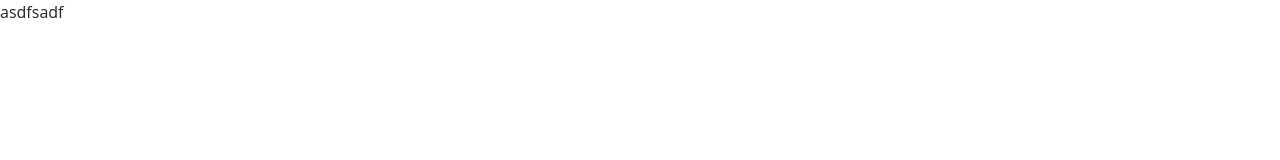
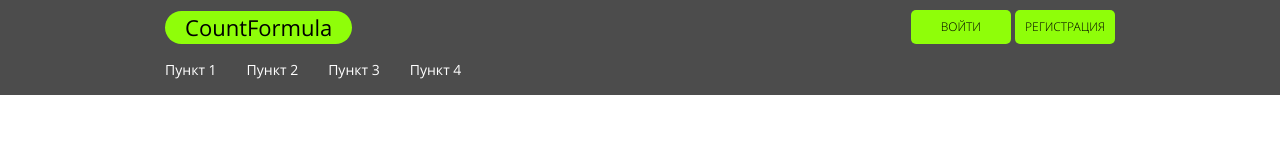
Before and after one commit to shikorin-jr/project, a plain HTML site: page src/index.html in a window 1280 px wide. Drawn offline with Linux system fonts and the light colour scheme; a web font is replaced by a local one.

Commit message:
add header

```diff
--- a/src/css/fonts.css
+++ b/src/css/fonts.css
@@ -1,8 +1,8 @@
 @font-face {
     font-family: 'Open Sans';
     src: local('Open Sans Light'), local('OpenSans-Light'),
-        url('OpenSans-Light.woff2') format('woff2'),
-        url('OpenSans-Light.woff') format('woff');
+        url('../fonts/OpenSans-Light.woff2') format('woff2'),
+        url('../fonts/OpenSans-Light.woff') format('woff');
     font-weight: 300;
     font-style: normal;
     font-display: swap;
@@ -11,8 +11,8 @@
 @font-face {
     font-family: 'Open Sans';
     src: local('Open Sans Bold'), local('OpenSans-Bold'),
-        url('OpenSans-Bold.woff2') format('woff2'),
-        url('OpenSans-Bold.woff') format('woff');
+        url('../fonts/OpenSans-Bold.woff2') format('woff2'),
+        url('../fonts/OpenSans-Bold.woff') format('woff');
     font-weight: 700;
     font-style: normal;
     font-display: swap;
@@ -21,8 +21,9 @@
 @font-face {
     font-family: 'Open Sans';
     src: local('Open Sans Regular'), local('OpenSans-Regular'),
-        url('OpenSans-Regular.woff2') format('woff2'),
-        url('OpenSans-Regular.woff') format('woff');
+        url('../fonts/OpenSans-Regular.woff2') format('woff2'),
+        url('../fonts/OpenSans-Regular.woff') format('woff');
     font-weight: 400;
     font-style: normal;
     font-display: swap;
+}
--- a/src/index.html
+++ b/src/index.html
@@ -10,7 +10,26 @@
 </head>
 <body>
     <header class="header">
-        asdfsadf
+        <div class="container">
+            <div class="header__wrapper">
+                <a class="header__logo">
+                    <!-- <img src="#" alt="logo"> -->
+                    CountFormula
+                </a>
+                <div class="header__btns">
+                    <button class="btn btn_small">Войти</button>
+                    <button class="btn btn_small">Регистрация</button>
+                </div>
+            </div>
+            <nav class="header__menu">
+                <ul>
+                    <li>Пункт 1</li>
+                    <li>Пункт 2</li>
+                    <li>Пункт 3</li>
+                    <li>Пункт 4</li>
+                </ul>
+            </nav>
+        </div>
     </header>
 </body>
 </html>
--- a/src/scss/base/_mixin.scss
+++ b/src/scss/base/_mixin.scss
@@ -0,0 +1,5 @@
+// =btn_hover {
+//     &:hover ;
+//     background-image: none;
+//     background-color: $main-color;
+// }
--- a/src/scss/base/_variables.scss
+++ b/src/scss/base/_variables.scss
@@ -0,0 +1 @@
+$main-color: #8ffe09;
--- /dev/null
+++ b/src/scss/blocks/_buttons.scss
@@ -0,0 +1,14 @@
+.btn{
+    border: none;
+    background-color: $main-color;
+    color: #000;
+    border-radius:5px;
+    padding: 8px;
+    text-transform: uppercase;
+    font-weight: 300;
+    &_small{
+        font-size: 12px;
+        width: 100px;
+    }
+
+}
--- a/src/scss/blocks/_header.scss
+++ b/src/scss/blocks/_header.scss
@@ -0,0 +1,47 @@
+.header{
+    height: 95px;
+    width: 100%;
+    background-color: rgba(0, 0, 0, 0.7);;
+    padding: 10px 0;
+    position: fixed;
+    &__wrapper{
+        display: flex;
+        justify-content: space-between;
+        align-items: center;
+    }
+    &__logo{
+        display: block;
+        background-color: $main-color;
+        color: #000;
+        font-weight: 400;
+        font-size: 22px;
+        cursor: pointer;
+        border-radius: 20px;
+        padding: 0 20px;
+        &:hover{
+            text-decoration: none;
+            color: #000;
+        }
+    }
+    &__menu{
+        margin-top: 10px;
+        ul{
+            list-style-type: none;
+            display: flex;
+            align-items: center;
+            margin: 0;
+            padding: 0;
+            li{
+                cursor: pointer;
+                color: #fff;
+                font-size: 14px;
+            }
+            li:hover{
+                text-decoration: underline;
+            }
+            li:not(:last-of-type){
+                padding: 5px 30px 5px 0;
+            }
+        }
+    }
+}
--- a/src/scss/style.scss
+++ b/src/scss/style.scss
@@ -1,3 +1,5 @@
+@import './base/variables';
+
 * {
     font-family: 'Open Sans';
 }
@@ -6,4 +8,5 @@
     margin: 0 auto;
 }
 
+@import './blocks/buttons';
 @import './blocks/header';
```
Also changed, not shown: src/css/style.css.
